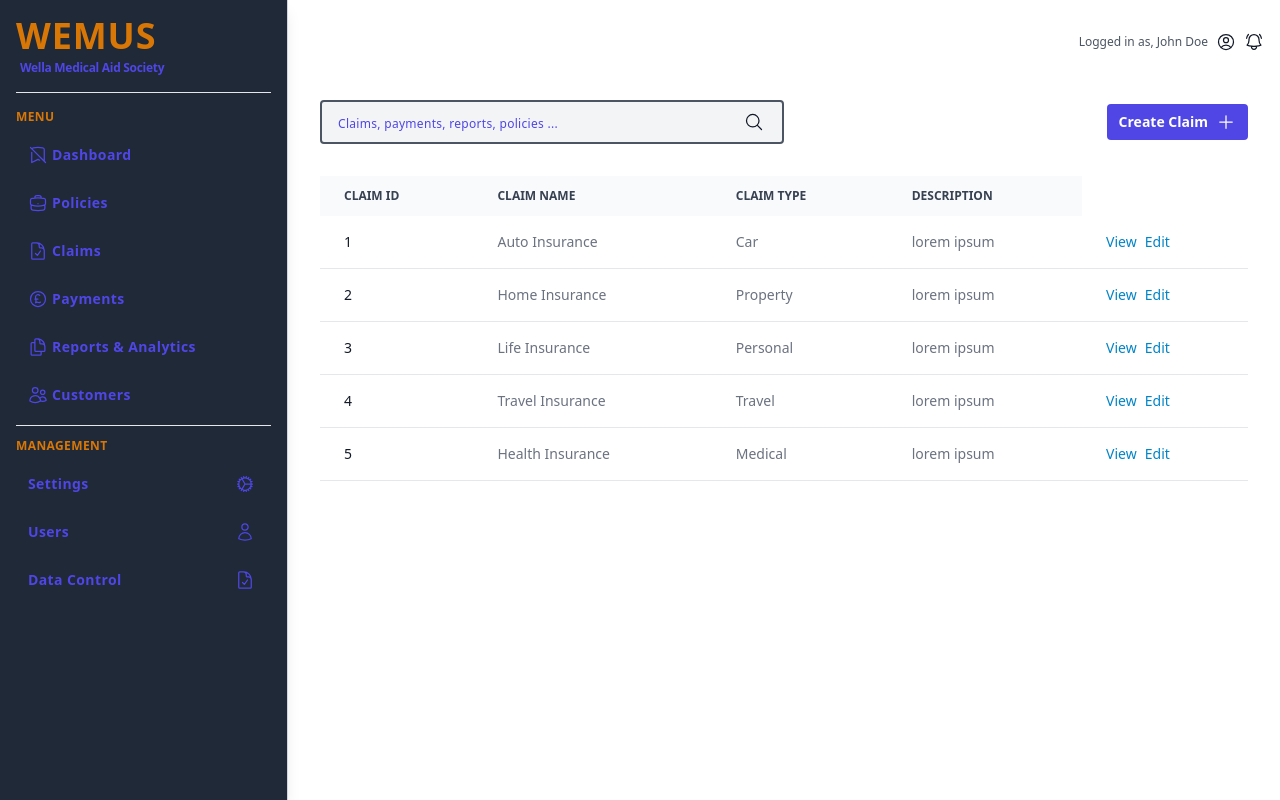
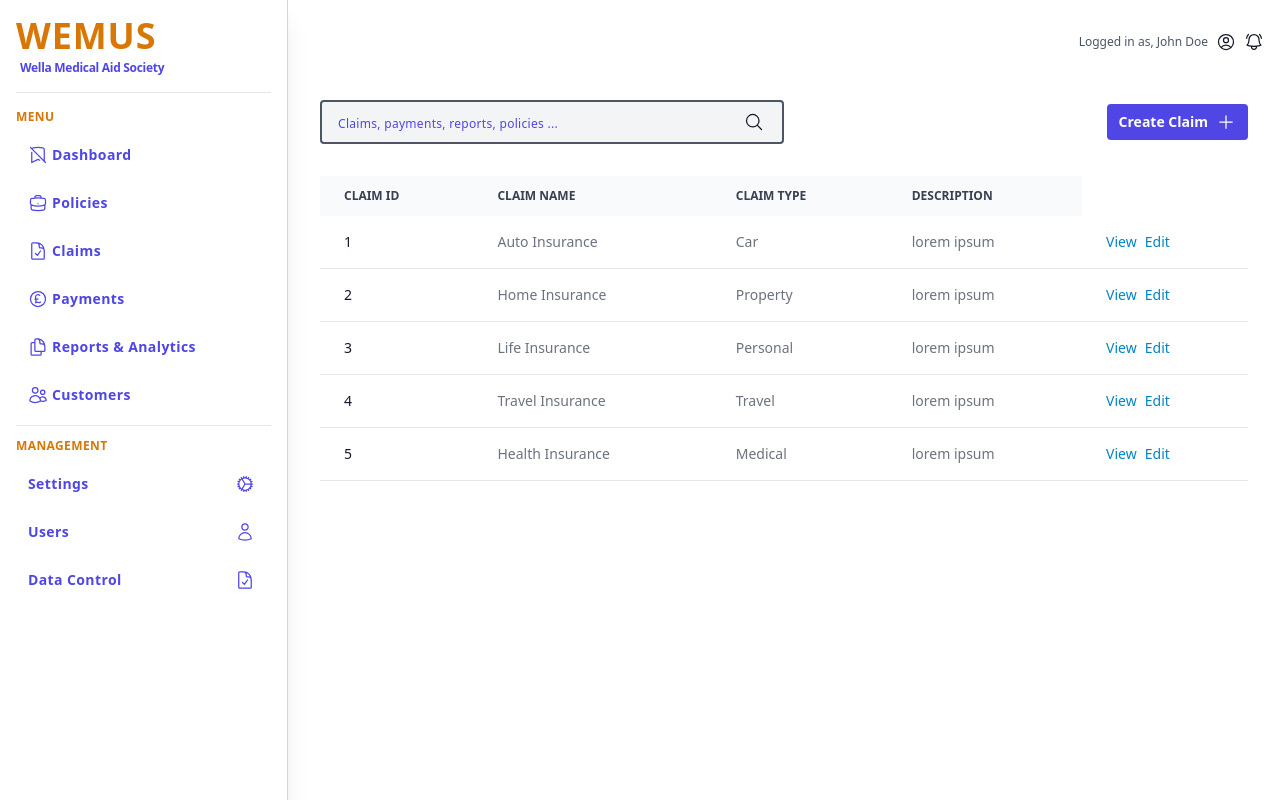
Before and after one commit to joykamlomo/his-app, a Next.js app: page /claims-management in a window 1280 px wide. Built offline with nearby package versions, Linux system fonts and the light colour scheme.

Commit message:
changed backgroung in sidebar

```diff
--- a/src/components/common/Sidebar.jsx
+++ b/src/components/common/Sidebar.jsx
@@ -4,7 +4,7 @@ import Link from 'next/link';
 
 const Sidebar = () => {
   return (
-    <aside className="w-72 p-4 border-r border-gray-300 shadow-lg bg-gray-800 text-gray-900 font-semibold tracking-wide">
+    <aside className="w-72 p-4 border-r border-gray-300 shadow-xl text-gray-900 font-semibold tracking-wide">
         <h2 className="text-4xl text-amber-600  tracking-wide">WEMUS</h2>
         <p className='text-xs text-indigo-600 tracking-tight my-1 mx-1'>Wella Medical Aid Society</p>
         <hr className='mt-4'/>
```
